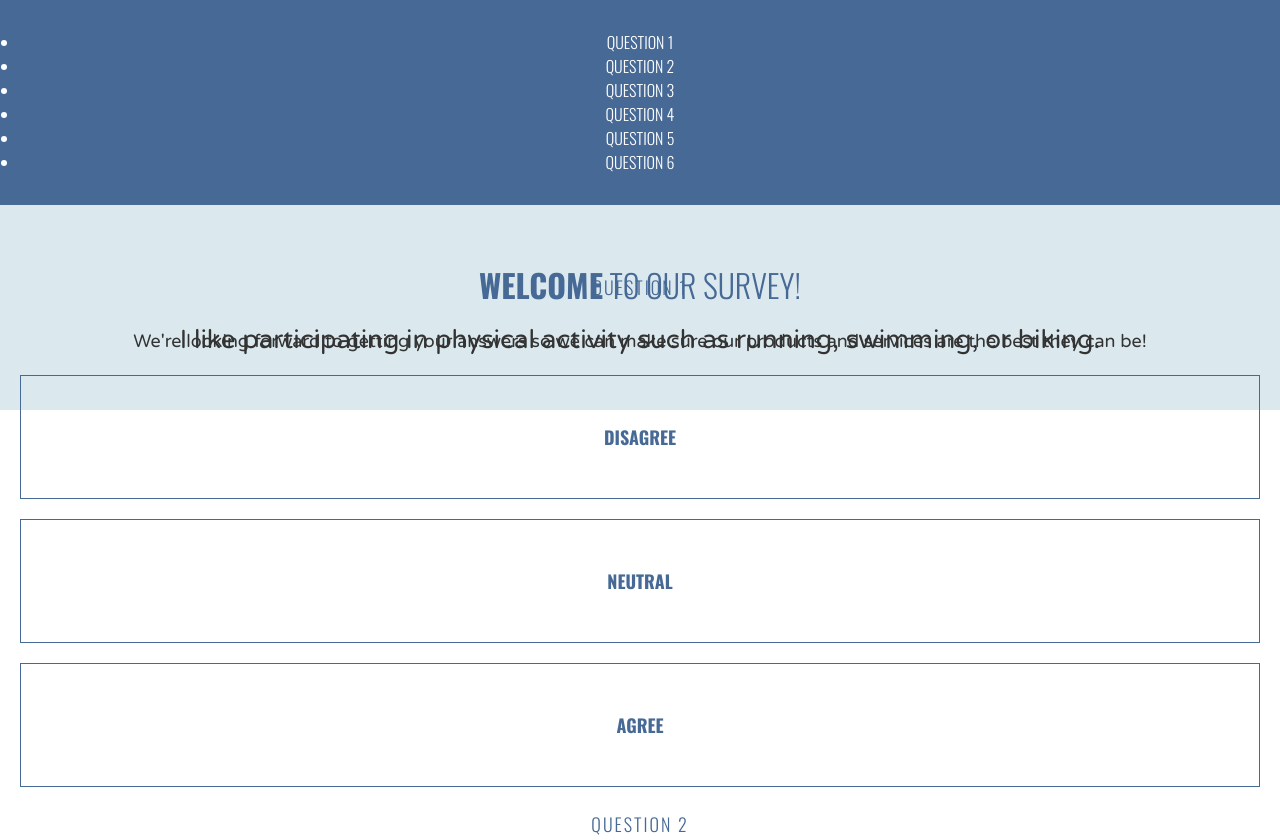
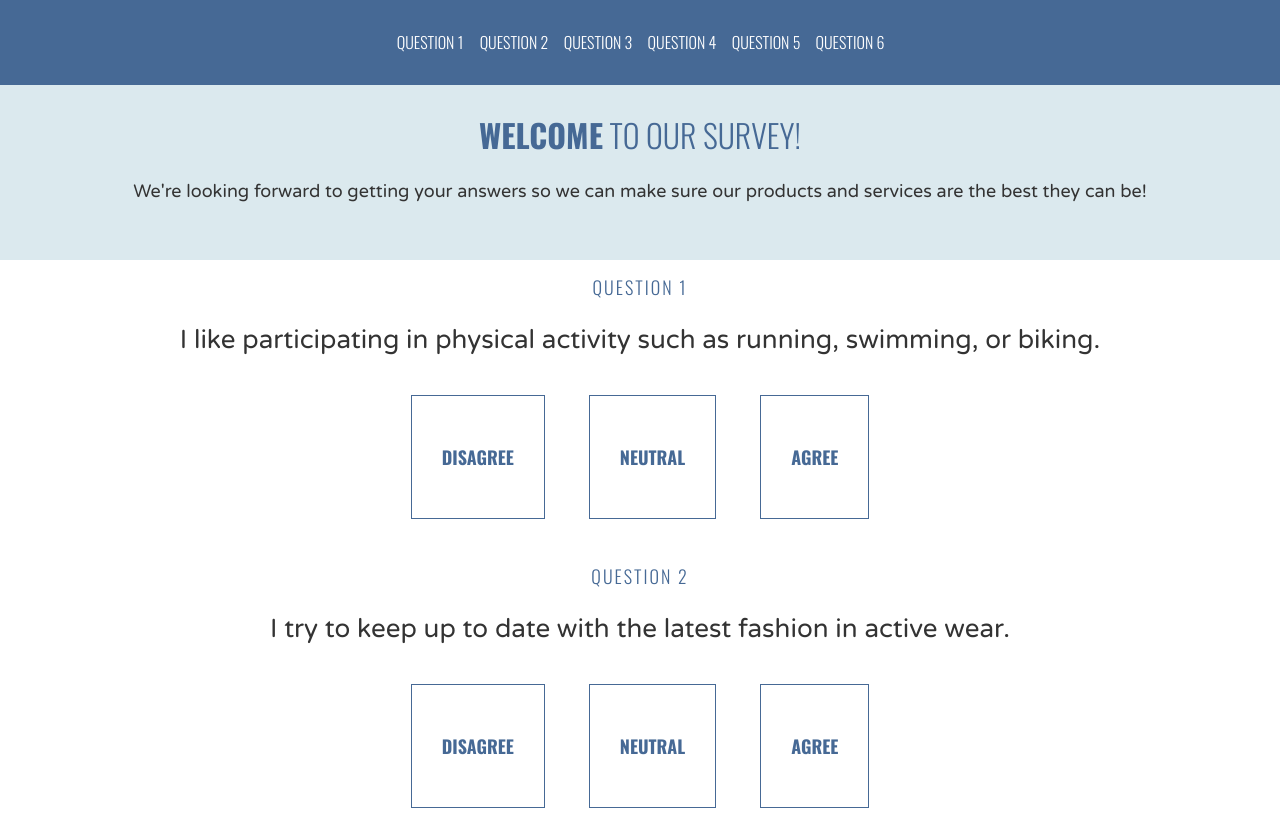
Before and after one commit to Adrianaa911/display-positioning_Cc, a plain HTML site: page index.html in a window 1280 px wide. Shown: the top 840 px of the page. Drawn offline with nearby package versions, Linux system fonts and the light colour scheme.

Commit message:
Update style.css

```diff
--- a/style.css
+++ b/style.css
@@ -23,6 +23,8 @@ li {
   font-size: 16px;
   font-weight: 300;
   text-transform: uppercase;
+  display: inline-block;
+  width: 80px;
 }
 
 li:hover {
@@ -74,6 +76,7 @@ p {
 footer {
   background-color: #DBE9EE;
   text-align: center;
+  height: 100px;
 }
 
 .welcome {
@@ -83,7 +86,7 @@ footer {
   text-align: center;
   width: 100%;
   position: relative;
-  top: 200px;
+  top: 50px;
 }
 
 .question {
@@ -95,12 +98,10 @@ footer {
 .answer {
   border: 1px solid #466995;
   margin: 20px;
+  display: inline-block;
 }
 
 .answer:hover {
   background: #C0D6DF;
   color: #FFF;
 }
-footer {
-  height: 100px;
-}
```
